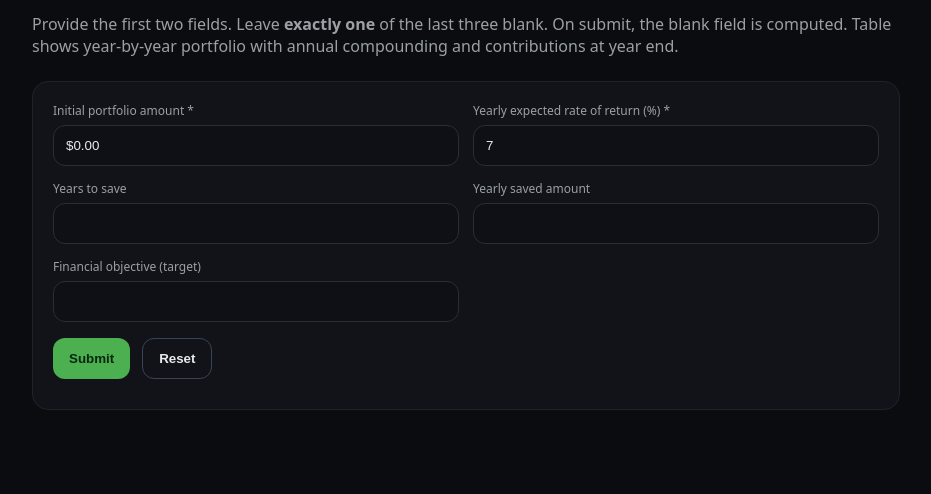
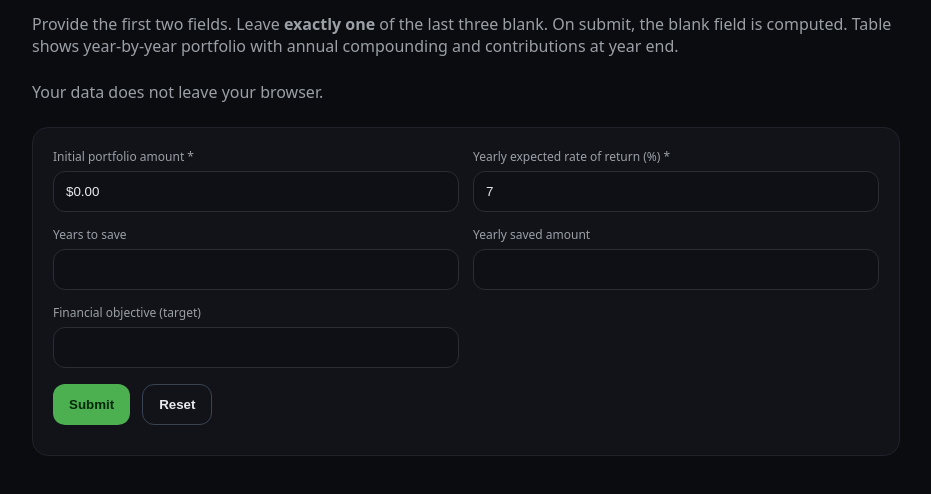
Before and after one commit to vali-m/savings-goal-calculator, a plain HTML site: page index.html in a window 1280 px wide. Shown: the part 86-580 px from the top of the page, without its empty margins (174-1105 px from the left). Drawn offline with Linux system fonts and the light colour scheme.

Commit message:
Added disclaimer: data doesn't leave browser

```diff
--- a/index.html
+++ b/index.html
@@ -10,6 +10,7 @@
   <div class="wrap">
     <h1>Savings Goal Calculator</h1>
     <p class="sub">Provide the first two fields. Leave <strong>exactly one</strong> of the last three blank. On submit, the blank field is computed. Table shows year-by-year portfolio with annual compounding and contributions at year end.</p>
+    <p class="sub">Your data does not leave your browser.</p>
 
     <form id="calcForm">
       <div class="grid">
```
